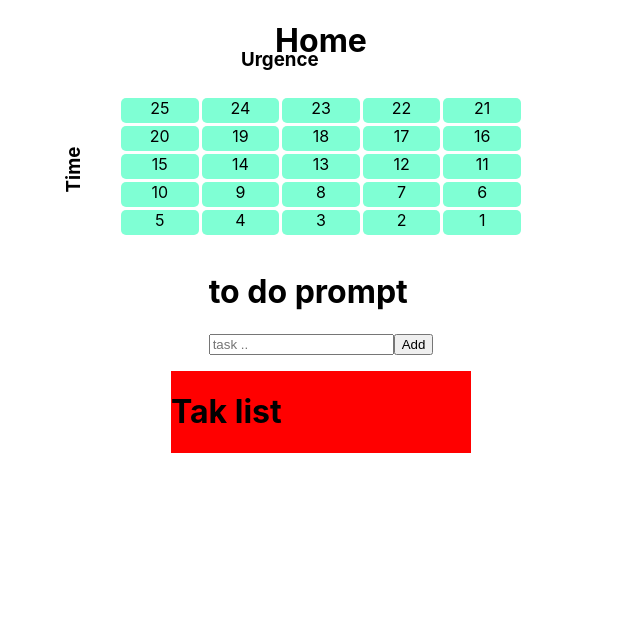
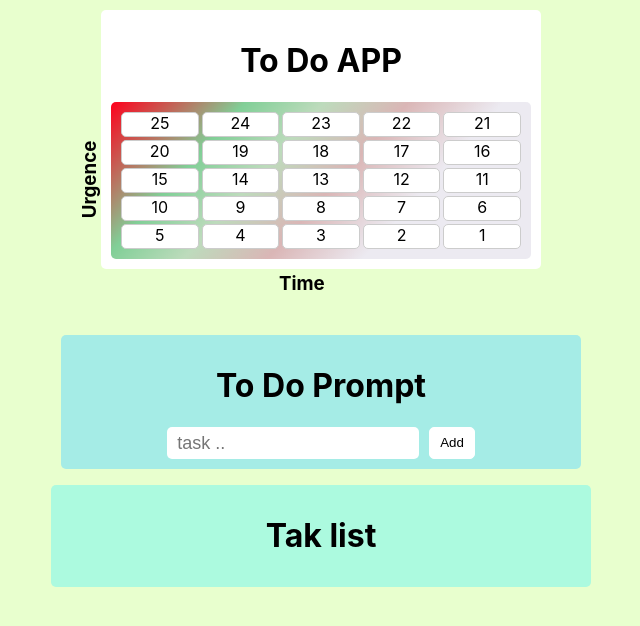
Before and after one commit to filexft/OmniProductive, a React (Create React App) app: page / in a window 1280 px wide. Both pictures are taken after a click on the element "25". Shown: the top 626 px of the page, without its empty margins (319-959 px from the left). Built offline with nearby package versions, Linux system fonts and the light colour scheme.

Commit message:
add style fixed the button isseu

```diff
--- a/src/components/ProdTable/index.jsx
+++ b/src/components/ProdTable/index.jsx
@@ -1,4 +1,15 @@
 import styled from "styled-components"
+
+
+
+const ProdTableWrapper = styled.div`
+  margin: 10px;
+  margin-bottom: 50px;
+  text-align: center;
+  background-color: white;
+  padding : 10px;
+
+`
 
 const GridTable = styled.div`
   position: relative;
@@ -12,25 +23,37 @@ const GridTableCells = styled.div`
   width: 400px;
   max-width: 600px;
   text-align: center;
+  padding: 10px;
+  background: rgb(255, 0, 28);
+  background: linear-gradient(
+    132deg,
+    rgba(255, 0, 28, 1) 0%,
+    rgba(129, 207, 151, 1) 24%,
+    rgba(189, 219, 188, 1) 38%,
+    rgba(218, 182, 182, 1) 53%,
+    rgba(236, 234, 241, 1) 70%
+  );
+  background-position: top left;
 `
 
 const LeftSide = styled.h3`
   position: absolute;
   top: 30%;
-  left: -70px;
+  left: -60px;
   transform: rotateZ(-90deg);
 `
 const TopSide = styled.h3`
   position: absolute;
-  top: -50%;
-  left: 30%;
+  bottom: -35%;
+  left: 40%;
 `
 
 const Cell = styled.span`
-  background-color: aquamarine;
+  background-color: #fff;
   border-radius: 5px;
+  border : 1px solid #ccc;
   &:hover {
-    background-color: rgb(80, 180, 211);
+    background-color: #e8ffce;
   }
 `
 
@@ -64,7 +87,8 @@ function ProdTable({
   }
 
   return (
-    <div>
+    <ProdTableWrapper>
+      <h1>To Do APP</h1>
       <GridTable>
         <GridTableCells>
           {numArr.map((item, index) => {
@@ -75,10 +99,10 @@ function ProdTable({
             )
           })}
         </GridTableCells>
-        <LeftSide>Time</LeftSide>
-        <TopSide>Urgence</TopSide>
+        <LeftSide>Urgence</LeftSide>
+        <TopSide>Time</TopSide>
       </GridTable>
-    </div>
+    </ProdTableWrapper>
   )
 }
 
--- a/src/components/Task/index.jsx
+++ b/src/components/Task/index.jsx
@@ -4,14 +4,18 @@ import styled from "styled-components"
 const TaskWrapper = styled.div`
   display: flex;
 
-  background-color: yellow;
+  // background-color: #acfadf;
   justify-content: space-between;
   align-items: center;
   text-align: center;
+  border-bottom : 1px groove #ccc;
+  border-radius: 5px;
+  margin : 2px;
 `
 
 const TaskLabel = styled.label`
   display: flex;
+  width: 80%;
 `
 
 const TaskText = styled.p`
@@ -20,9 +24,15 @@ const TaskText = styled.p`
   background-color:transparent;
   border: none;
   line-height: 24px;
-  width: 80%;
   ${({ checked }) => checked && `text-decoration: line-through;`}}
 `
+
+const MenuButton = styled.span`
+  padding: 10px;
+  color: #060047;
+`
+
+
 
 const TaskActions = styled.div`
   position: relative;
@@ -85,26 +95,30 @@ function Task({
 
     setMenuMode(!menuMode)
 
-    setInputVal(task)
+    setInputVal(() => {
+      const item = taskList.filter((element) => element.id === id)
+      console.log(item, item[0].task)
+      return item[0].task
+    })
     setEditing(true)
     setEditingID(() => id)
   }
 
   const handleDelete = (e) => {
-    const itemIndex = taskList.findIndex((item) => item.id === id)
-    let  newList
-    if(itemIndex === 0) {
-        newList = []
-    }else{
-        newList = taskList.splice(itemIndex, 1)
-    }
-
+    // const itemIndex = taskList.findIndex((item) => item.id === id)
+    // let  newList
+    // if(itemIndex === 0) {
+    //     newList = taskList.slice(1)
+    // }else{
+    //     newList = taskList.slice(itemIndex, 1)
+    // }
+    let newList = taskList.filter((item) => item.id !== id)
 
     setTaskList(newList)
   }
 
   const showMenu = (e) => {
-    // console.log("clicked at", e.target.parentElement.parentElement.lastChild)
+    console.log("clicked at", menuMode)
 
     const parentItem = e.target.parentElement.parentElement
     // parentItem.classList.add("show")
@@ -113,6 +127,7 @@ function Task({
     } else {
       parentItem.classList.add("active")
     }
+    setMenuMode(!menuMode)
   }
 
   return (
@@ -122,7 +137,7 @@ function Task({
         <TaskText checked={statu}>{task}</TaskText>
       </TaskLabel>
       <TaskActions>
-        <span onClick={showMenu}>
+        <MenuButton onClick={showMenu}>
           {!menuMode ? (
             <svg
               xmlns="http://www.w3.org/2000/svg"
@@ -149,7 +164,7 @@ function Task({
               />
             </svg>
           )}
-        </span>
+        </MenuButton>
         <ActionMenu className="actionMenu">
           <li onClick={handleEdit} className="edit">
             Edit
--- a/src/components/TaskItemList/index.jsx
+++ b/src/components/TaskItemList/index.jsx
@@ -3,14 +3,18 @@ import Task from '../Task'
 
 
 const TaskListContainer = styled.div`
-  background-color: red;
-  width: 300px;
-  max-width: 600px;
+  width: 500px;
+  max-width: 90%;
+  padding: 10px 20px;
+
+  background-color: #acfadf;
+  border-radius : 5px
 `
 const TaskContent = styled.div`
-  background-color: blue;
 `
-
+const TaskTitle = styled.h1`
+  text-align: center;
+`
 function TaskList({
   taskList,
   setTaskList,
@@ -22,7 +26,7 @@ function TaskList({
 setEditingID}) {
   return (
     <TaskListContainer>
-      <h1>Tak list </h1>
+      <TaskTitle>Tak list </TaskTitle>
       <TaskContent>
         {taskList &&
           taskList.map(({ id, task, statu }, index) => {
--- a/src/components/TaskPrompt/index.jsx
+++ b/src/components/TaskPrompt/index.jsx
@@ -1,6 +1,44 @@
 import styled from "styled-components"
 
-const PromptWrapper = styled.div``
+const PromptWrapper = styled.div`
+  display: flex;
+  flex-direction: column;
+  justify-content: center;
+  align-items: center;
+  padding: 10px;
+
+  min-width: 500px;
+  max-width: 90%;
+  text-align: center;
+
+  background-color: rgb(165, 236, 230);
+  border-radius: 5px;
+`
+const PromptForm = styled.form`
+  display: flex;
+  gap: 10px;
+
+  & input {
+    font-size: 18px;
+    font-weight: 300;
+    line-height: 22px;
+    padding: 5px 10px;
+    border: none;
+    border-radius: 5px;
+    outline: none;
+  }
+
+  & button {
+    background-color: white;
+    padding: 5px 10px;
+    border: 1px groove white;
+    border-radius: 5px;
+    cursor: pointer;
+  }
+  & button:hover {
+    background-color: #d8f229;
+  }
+`
 
 function TaskPrompt({
   taskList,
@@ -17,7 +55,7 @@ function TaskPrompt({
   const handleForm = (e) => {
     e.preventDefault()
     if (inputVal.trim() === "") return
-    if (e.key === "Enter" || e.keyCode === 13) {
+
     if (editing) {
       const itemIndex = taskList.findIndex((item) => item.id === editingID)
 
@@ -29,7 +67,6 @@ function TaskPrompt({
 
       setTaskList(oldVal)
     } else {
-        console.log(inputID)
       setTaskList((prevTask) => [
         ...prevTask,
         { id: inputID, task: inputVal, statu: false },
@@ -38,7 +75,11 @@ function TaskPrompt({
     setInputVal("")
     setInputID(-1)
     setEditing(false)
-      console.log(inputID, editing);
+  }
+
+  const handleEnter = (e) => {
+    if (e.key === "Enter" || e.keyCode === 13) {
+      handleForm()
     }
   }
 
@@ -46,23 +87,23 @@ function TaskPrompt({
     <PromptWrapper>
       {inputID >= 0 || editing ? (
         <>
-          <h1>to do prompt </h1>
-          <form onSubmit={handleForm}>
+          <h1>To Do Prompt </h1>
+          <PromptForm onSubmit={handleForm}>
             <input
               id="input-bar"
               type="text"
               placeholder="task .."
               value={inputVal}
               onChange={(e) => setInputVal(e.target.value)}
-              onKeyUp={handleForm}
+              onKeyUp={handleEnter}
             />
-            <button type="submit" onClick={handleForm}>
+            <button type="submit" onSubmit={handleForm}>
               Add
             </button>
-          </form>
+          </PromptForm>
         </>
       ) : (
-        ""
+        <span>Select a cell from table or edit task to display the Prompt</span>
       )}
     </PromptWrapper>
   )
--- a/src/index.css
+++ b/src/index.css
@@ -13,6 +13,10 @@ code {
 }
 
 a{
+  margin-top: ;
+  box-sizing: border-box;
+  margin: 0;
+  padding:0;
   display: flex;
   justify-content: center;
   align-items: center;
@@ -26,11 +30,16 @@ a{
   z-index: 9;
 
 
+  display: flex;
+  flex-direction: column;
+  justify-content: center;
+  align-items: center;
+
   right: 100%;
+  text-align: center;
 
-  outline: none;
-
-  background-color:transparent;
+  background-color:rgb(165, 236, 230);
+  border-radius: 10px;
   border: none;
   display: flex;
 
--- a/src/pages/Home/index.jsx
+++ b/src/pages/Home/index.jsx
@@ -3,6 +3,7 @@ import { styled } from "styled-components"
 import ProdTable from "../../components/ProdTable"
 import TaskPrompt from "../../components/TaskPrompt"
 import TaskList from "../../components/TaskItemList"
+import { GlobalStyle } from "../../utils/GlobalStyle"
 
 const HomeWrapper = styled.div`
   display: flex;
@@ -34,7 +35,7 @@ function Home() {
 
   return (
     <HomeWrapper>
-      <h1>Home </h1>
+      <GlobalStyle />
       <ProdTable
         inputID={inputID}
         setInputID={setInputID}
--- /dev/null
+++ b/src/utils/GlobalStyle.jsx
@@ -0,0 +1,18 @@
+import {createGlobalStyle} from 'styled-components'
+
+const GlobalStyleCss = createGlobalStyle`
+body{
+
+  box-sizing: border-box;
+  margin: 0;
+  padding:0;
+  background-color: #e8ffce;
+  & *{
+    border-radius : 5px;
+  }
+}
+`
+
+export const  GlobalStyle = () => {
+    return (<GlobalStyleCss />)
+}
```
Lines whose indentation alone changed are shown as unchanged.
